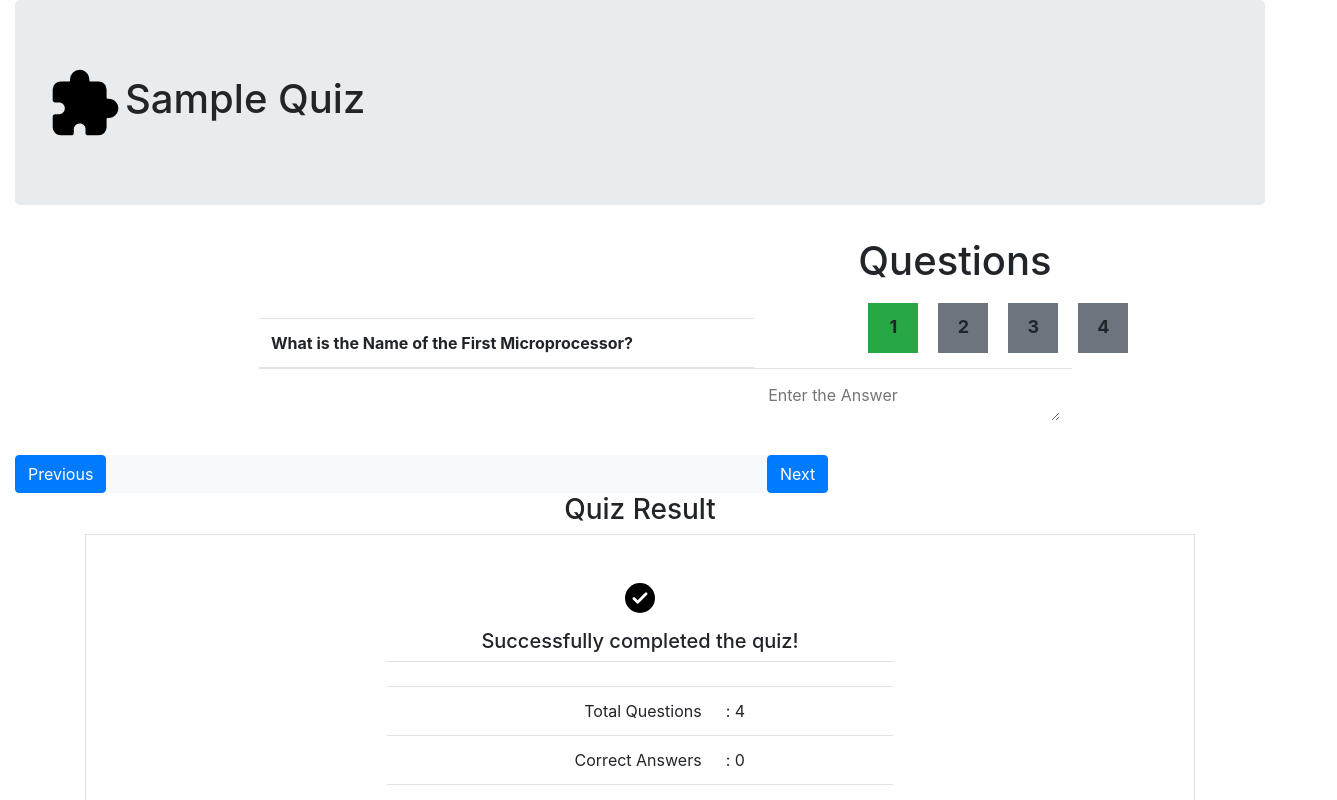
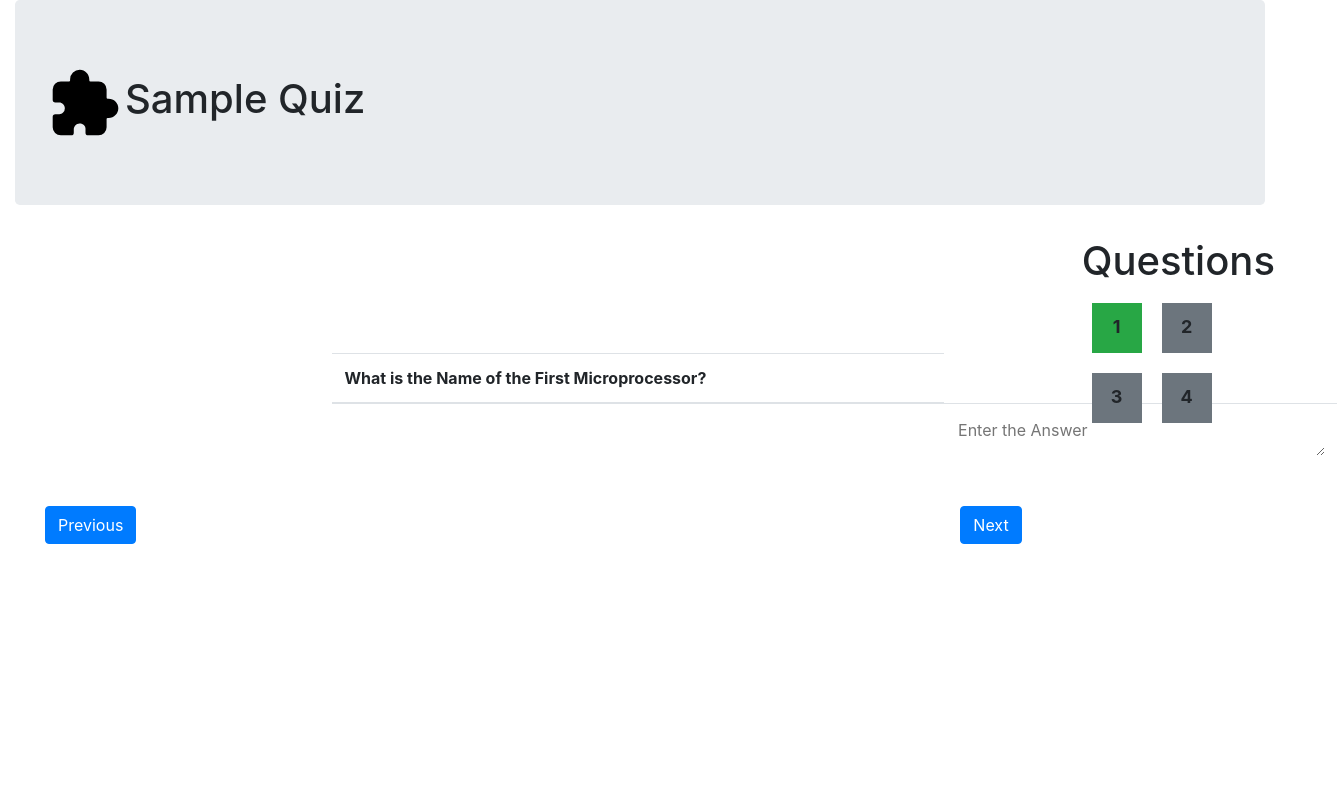
Before and after one commit to ShashiSrinath/ng-quiz-app, an Angular app: page / in a window 1280 px wide. Shown: the top 800 px of the page, 1337 px wide, since content can reach past the window. Built offline with nearby package versions, Linux system fonts and the light colour scheme.

Commit message:
create page layout

```diff
--- a/src/app/app-routing.module.ts
+++ b/src/app/app-routing.module.ts
@@ -1,7 +1,9 @@
 import { NgModule } from '@angular/core';
 import { RouterModule, Routes } from '@angular/router';
 
-const routes: Routes = [];
+const routes: Routes = [
+
+];
 
 @NgModule({
   imports: [RouterModule.forRoot(routes)],
--- a/src/app/app.component.html
+++ b/src/app/app.component.html
@@ -4,39 +4,37 @@
 </div>
 
 <!-- quiz -->
-<div class="row">
-  <div class="col-8">
-    <div class="container">
-      <div>
+<div class="container-fluid">
+  <div class="row" *ngIf="appService.currentPageIndex < appService.questions.length">
+    <div class="col-10">
+      <div class="container p-3">
+        <div *ngIf="appService.questions[appService.currentPageIndex].type === 'text'">
           <app-text-quiz [question]="appService.questions[appService.currentPageIndex]"></app-text-quiz>
+        </div>
+        <div *ngIf="appService.questions[appService.currentPageIndex].type === 'mcq'">
           <app-mcq [question]="appService.questions[appService.currentPageIndex]"></app-mcq>
-      </div>
-      <div>
-        <!-- mcq quiz insert here -->
         </div>
       </div>
       <div class="container">
+        <div class="container-fluid">
           <app-footer></app-footer>
-      <div class="container-fluid">
-        <!-- footer goes here -->
         </div>
       </div>
     </div>
-  <div class="col-4">
-    <div class="row">
+    <div class="col-2">
+      <div>
         <h1>Questions</h1>
       </div>
-    <div class="row">
+      <div>
         <div class="d-flex question-wrap">
-        <app-quiz-overall-view
-          *ngFor="let app of appService.questions; let i = index"
-          [quizNumber]="i"
-        ></app-quiz-overall-view>
+          <app-quiz-overall-view *ngFor="let app of appService.questions; let i = index" [quizNumber]="i"></app-quiz-overall-view>
+        </div>
       </div>
     </div>
   </div>
 </div>
 
-<div class="container">
+<!-- result page -->
+<div class="container" *ngIf="appService.currentPageIndex === appService.questions.length">
   <app-quiz-result></app-quiz-result>
 </div>
--- a/src/app/app.service.ts
+++ b/src/app/app.service.ts
@@ -42,10 +42,14 @@ export class AppService {
     this.currentPageIndex = 0;
   }
 
+  // public gotoNextPage = () => {
+  //   if (this.currentPageIndex + 1 < this.questions.length) {
+  //     this.currentPageIndex++;
+  //   }
+  // };
+
   public gotoNextPage = () => {
-    if (this.currentPageIndex + 1 < this.questions.length) {
-      this.currentPageIndex++;
-    }
+    this.currentPageIndex++;
   };
 
   public gotoPreviousPage = () => {
--- a/src/app/footer/footer.component.html
+++ b/src/app/footer/footer.component.html
@@ -1,10 +1,10 @@
-<div class="containter-fluid bg-light">
+<div class="containter-fluid">
     <div class="w-100 d-flex justify-content-between">
         <div class="previous">
-            <button class="btn btn-primary btn-md" onclick="appService.gotoPreviousPage()">Previous</button>
+            <button class="btn btn-primary btn-md" (click)="appService.gotoPreviousPage()">Previous</button>
         </div>
         <div class="next">
-            <button class="btn btn-primary btn-md" onclick="appService.gotoNextPage()">Next</button>
+            <button class="btn btn-primary btn-md" (click)="appService.gotoNextPage()">Next</button>
         </div>
      </div>
 </div>
--- a/src/app/footer/footer.component.ts
+++ b/src/app/footer/footer.component.ts
@@ -10,8 +10,7 @@ export class FooterComponent implements OnInit {
 
   constructor(public appService: AppService) {
 
-
-   }
+  }
 
   ngOnInit(): void {
   }
--- a/src/app/quiz-overall-view/quiz-overall-view.component.ts
+++ b/src/app/quiz-overall-view/quiz-overall-view.component.ts
@@ -14,6 +14,7 @@ export class QuizOverallViewComponent implements OnInit {
   ngOnInit(): void {}
 
   clickQuestion() {
+    console.log(this.quizNumber);
     this.appService.gotoPage(this.quizNumber);
   }
 }
```
Also changed, not shown: src/styles.css (line endings or trailing spaces). Lines whose indentation alone changed are shown as unchanged.
